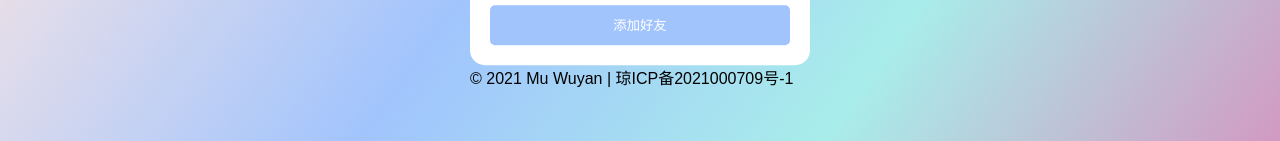
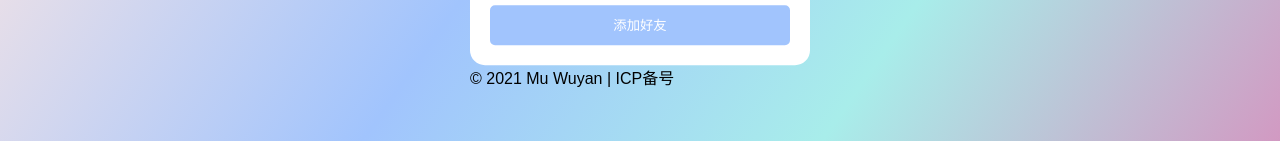
Before and after one commit to MuWuyan20/han, a plain HTML site: page muwu/index.html in a window 1280 px wide. Shown: the part 656-797 px from the top of the page. Drawn offline with Linux system fonts and the light colour scheme; files whose address does not match are found by name.

Commit message:
Update index.html

```diff
--- a/muwu/index.html
+++ b/muwu/index.html
@@ -28,7 +28,7 @@
            </div>
             <!-- 底部版权 -->
         <div class="footer" id="footer">
-            <p class="left">&copy; 2021 Mu Wuyan |  <a href="http://beian.miit.gov.cn">琼ICP备2021000709号-1</a></p>
+            <p class="left">&copy; 2021 Mu Wuyan |  <a href="http://beian.miit.gov.cn">ICP备号</a></p>
         </div>
     </div>
      </div>
```
